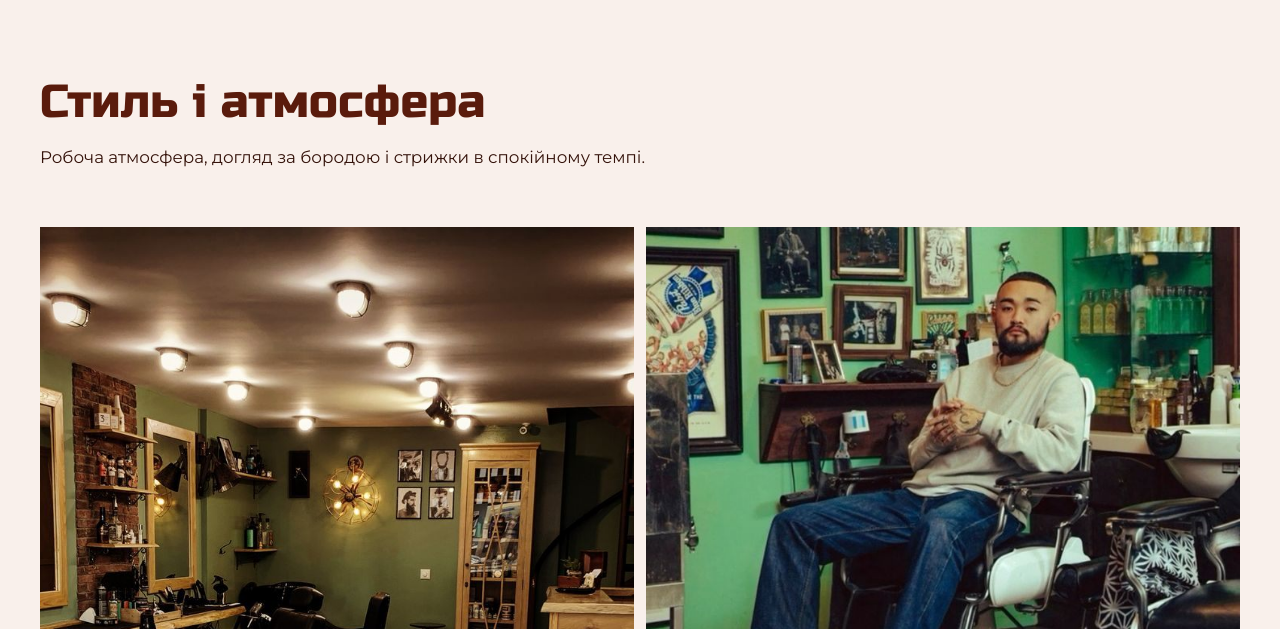
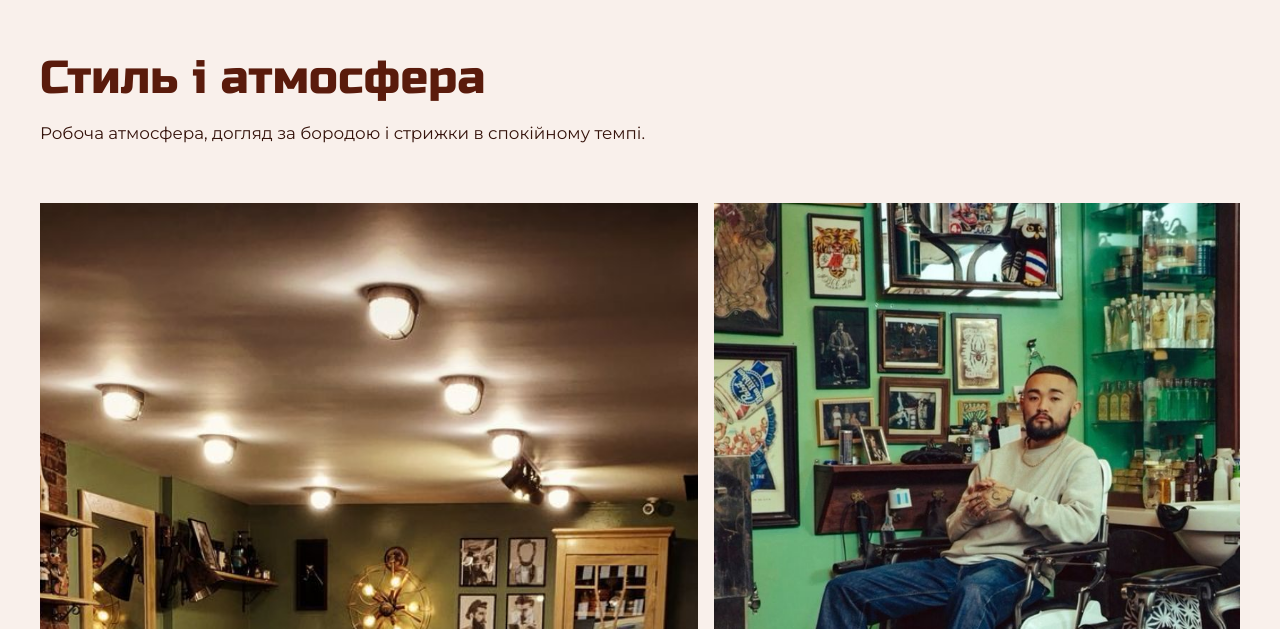
Before and after one commit to BOgdanRoz/BarberShop-Frontend, a React (Vite) app: page / in a window 1280 px wide. Shown: the part 3511-4140 px from the top of the page. Built offline with nearby package versions, Linux system fonts and the light colour scheme.

Commit message:
feat: rebuild atmosphere gallery as asymmetric layout
Three supplied atmosphere photos use tall, wide and square frames on desktop and stack with varied proportions on mobile.

```diff
--- a/src/sections/Gallery/Gallery.module.css
+++ b/src/sections/Gallery/Gallery.module.css
@@ -1,6 +1,6 @@
 .section {
   background: var(--color-seashell);
-  padding-block: var(--section-padding);
+  padding-block: clamp(3.5rem, 7vw, 5.5rem);
 }
 
 .inner {
@@ -16,42 +16,56 @@
   padding: 0;
 }
 
-.item,
-.itemLarge {
+.tall,
+.wide,
+.square {
   overflow: hidden;
   background: var(--color-black-bean);
-  aspect-ratio: 4 / 3;
 }
 
-.itemLarge {
-  aspect-ratio: 4 / 3;
+.tall {
+  aspect-ratio: 4 / 5;
+}
+
+.wide {
+  aspect-ratio: 16 / 10;
+}
+
+.square {
+  aspect-ratio: 1 / 1;
 }
 
 .image {
   width: 100%;
   height: 100%;
   object-fit: cover;
-  transition: transform 400ms ease;
+  transition: transform 500ms ease;
 }
 
 @media (hover: hover) {
-  .item:hover .image,
-  .itemLarge:hover .image {
+  .tall:hover .image,
+  .wide:hover .image,
+  .square:hover .image {
     transform: scale(1.03);
   }
 }
 
-@media (min-width: 720px) {
+@media (min-width: 760px) {
   .grid {
-    grid-template-columns: repeat(2, minmax(0, 1fr));
+    grid-template-columns: minmax(0, 1.25fr) minmax(0, 1fr);
+    grid-template-rows: auto auto;
+    gap: 1rem;
   }
 
-  .itemLarge {
-    grid-row: span 2;
+  .tall {
+    grid-row: 1 / span 2;
     aspect-ratio: auto;
+    min-height: 100%;
   }
 
-  .item {
-    aspect-ratio: 4 / 3;
+  .wide,
+  .square {
+    aspect-ratio: auto;
+    min-height: 13rem;
   }
 }
--- a/src/sections/Gallery/Gallery.tsx
+++ b/src/sections/Gallery/Gallery.tsx
@@ -1,7 +1,10 @@
-import { atmospherePhotos as galleryPhotos } from '../../data/photos'
+import { atmospherePhotos } from '../../data/photos'
 import { galleryContent } from '../../data/siteContent'
 import SectionHeading from '../../components/SectionHeading/SectionHeading'
 import styles from './Gallery.module.css'
+
+// Asymmetric layout: one tall frame and two stacked frames with different proportions.
+const layoutClasses = [styles.tall, styles.wide, styles.square]
 
 function Gallery() {
   return (
@@ -10,9 +13,9 @@ function Gallery() {
         <SectionHeading title={galleryContent.title} lead={galleryContent.lead} />
 
         <ul className={styles.grid}>
-          {galleryPhotos.map((photo, index) => (
-            <li key={photo.src} className={index === 0 ? styles.itemLarge : styles.item}>
-              <img className={styles.image} src={photo.src} alt={photo.alt} width={1200} height={900} loading="lazy" />
+          {atmospherePhotos.map((photo, index) => (
+            <li key={photo.src} className={layoutClasses[index]}>
+              <img className={styles.image} src={photo.src} alt={photo.alt} width={1200} height={1200} loading="lazy" />
             </li>
           ))}
         </ul>
```
